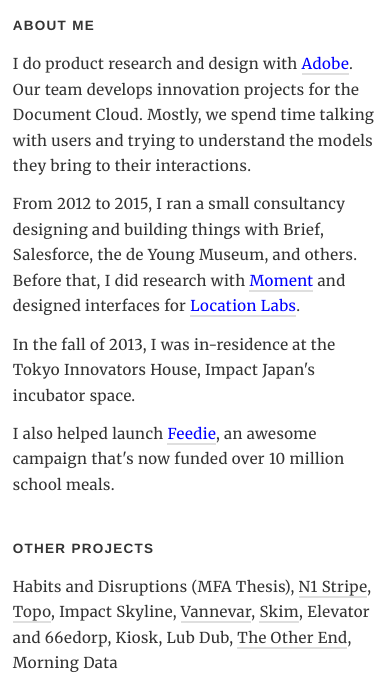
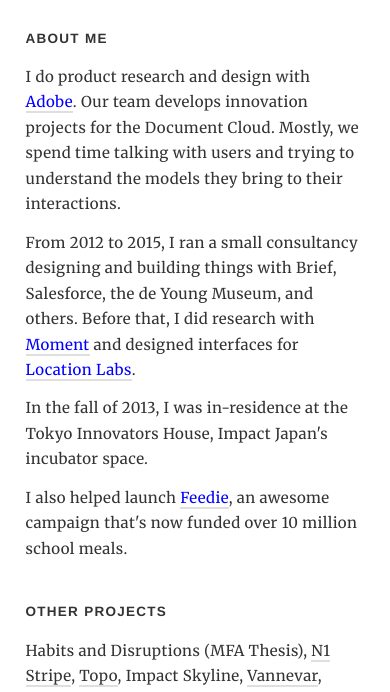
Before and after one commit to coreymlee/coreymlee.github.io, a Jekyll site: the page built from index.html, in a window 390 px wide. Shown: the top 692 px of the page. Built offline with Jekyll 4.4.1, drawn with Linux system fonts in a browser that asks for light colours.

Commit message:
Tidy up margins

```diff
--- a/css/home.css
+++ b/css/home.css
@@ -131,7 +131,7 @@
     font-size: 15px; }
 
   body {
-    margin: 0.85rem; }
+    margin: 1.7rem; }
 
   #main_container #sidebar #portrait {
     height: 240px; } }
--- a/css/home.scss
+++ b/css/home.scss
@@ -194,7 +194,7 @@
     font-size:15px;
   }
   body {
-    margin:0.5*$base-lh;
+    margin:$base-lh;
   }
   #main_container {
     #sidebar {
```
Also changed, not shown: 1 other file.
